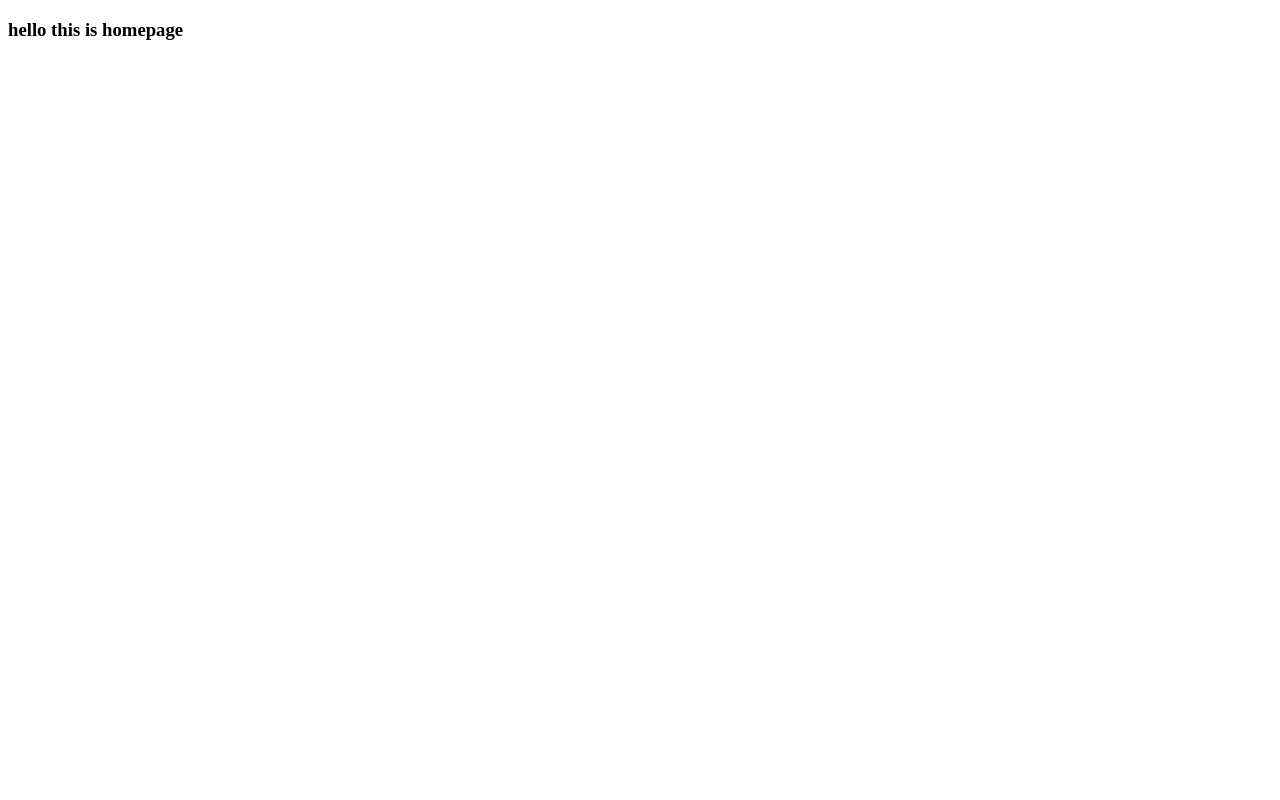
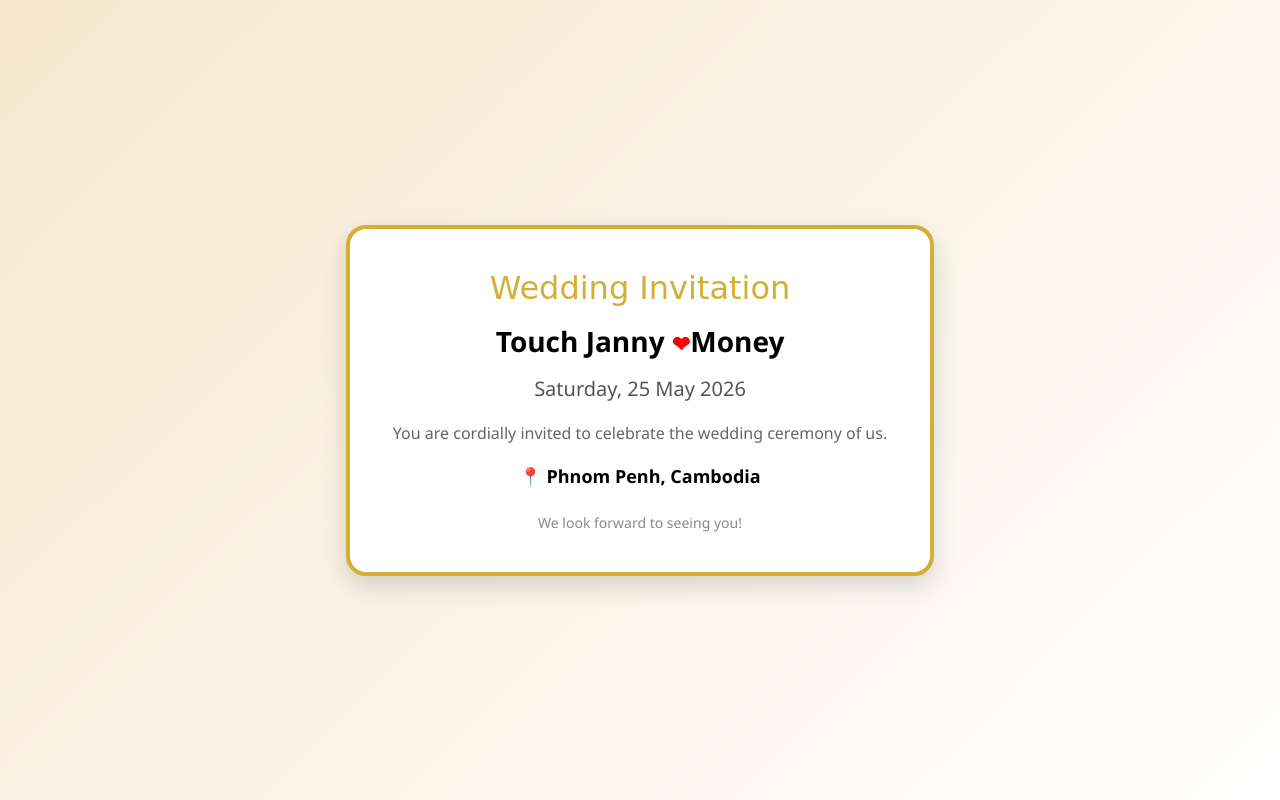
Before and after one commit to sovachana/quize, a plain HTML site: page second.html in a window 1280 px wide. Drawn offline with Linux system fonts and the light colour scheme.

Commit message:
update second page

```diff
--- a/second.html
+++ b/second.html
@@ -1,12 +1,94 @@
 <!DOCTYPE html>
 <html lang="en">
 <head>
-    <meta charset="UTF-8">
-    <meta name="viewport" content="width=device-width, initial-scale=1.0">
-    <title>Document</title>
+<meta charset="UTF-8">
+<meta name="viewport" content="width=device-width, initial-scale=1.0">
+<title>Wedding Invitation</title>
+
+<style>
+    body{
+        margin:0;
+        font-family: 'Segoe UI', sans-serif;
+        background: linear-gradient(135deg,#f7e7ce,#fff);
+        display:flex;
+        justify-content:center;
+        align-items:center;
+        height:100vh;
+    }
+
+    .card{
+        background:#ffffff;
+        width:90%;
+        max-width:500px;
+        padding:40px;
+        text-align:center;
+        border-radius:20px;
+        box-shadow:0 10px 25px rgba(0,0,0,0.15);
+        border:4px solid #d4af37;
+    }
+
+    .title{
+        font-size:32px;
+        color:#d4af37;
+        font-family:cursive;
+    }
+
+    .names{
+        font-size:28px;
+        font-weight:bold;
+        margin:15px 0;
+    }
+
+    .date{
+        font-size:20px;
+        margin:10px 0;
+        color:#555;
+    }
+
+    .message{
+        font-size:16px;
+        color:#666;
+        margin:20px 0;
+    }
+
+    .location{
+        font-size:18px;
+        font-weight:bold;
+        margin-top:15px;
+    }
+
+    .footer{
+        margin-top:25px;
+        font-size:14px;
+        color:#888;
+    }
+
+    .heart{
+        color:red;
+        font-size:22px;
+    }
+</style>
 </head>
 <body>
-    <h3>hello this is homepage</h3>
+
+<div class="card">
+    <div class="title">Wedding Invitation</div>
+    <div class="names">Touch Janny <span class="heart">❤</span>Money</div>
+    <div class="date">Saturday, 25 May 2026</div>
+
+    <div class="message">
+        You are cordially invited to celebrate
+        the wedding ceremony of us.
+    </div>
+
+    <div class="location">
+        📍 Phnom Penh, Cambodia
+    </div>
+
+    <div class="footer">
+        We look forward to seeing you!
+    </div>
+</div>
 
 </body>
 </html>
```
